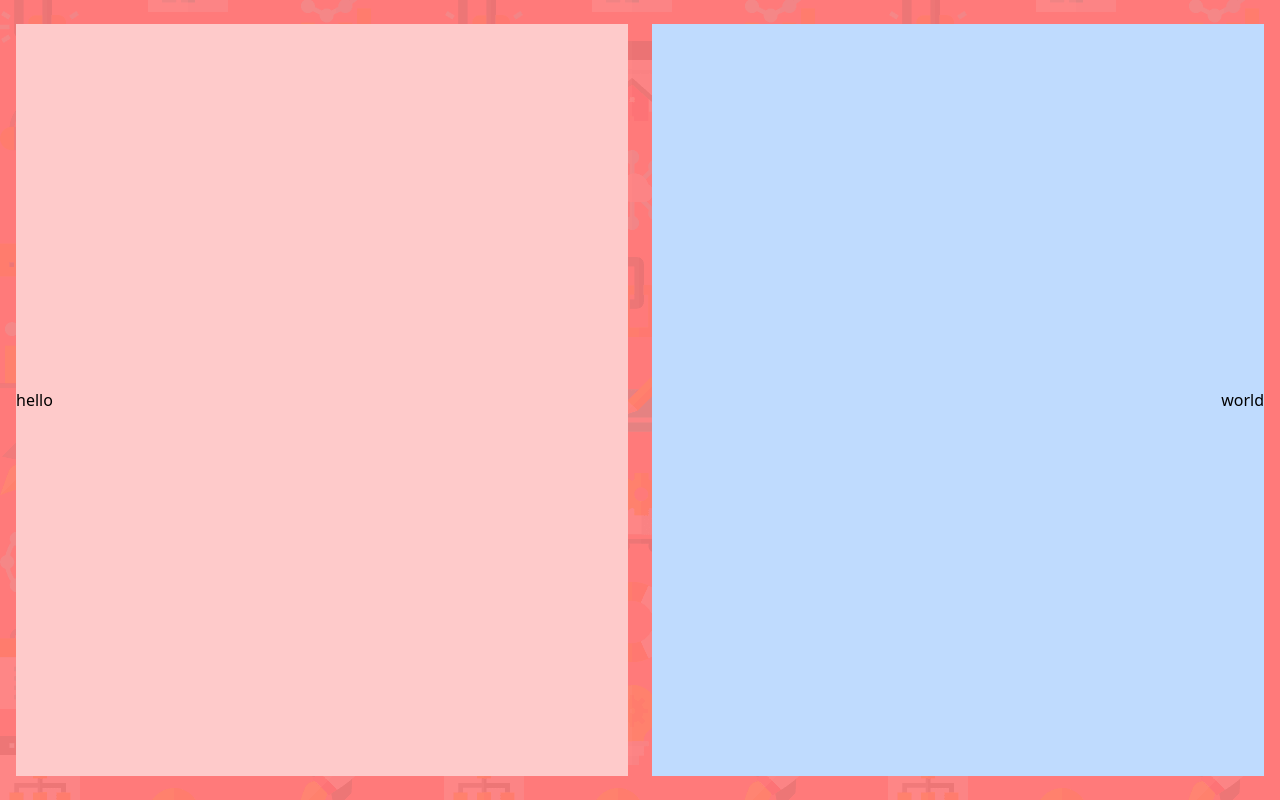
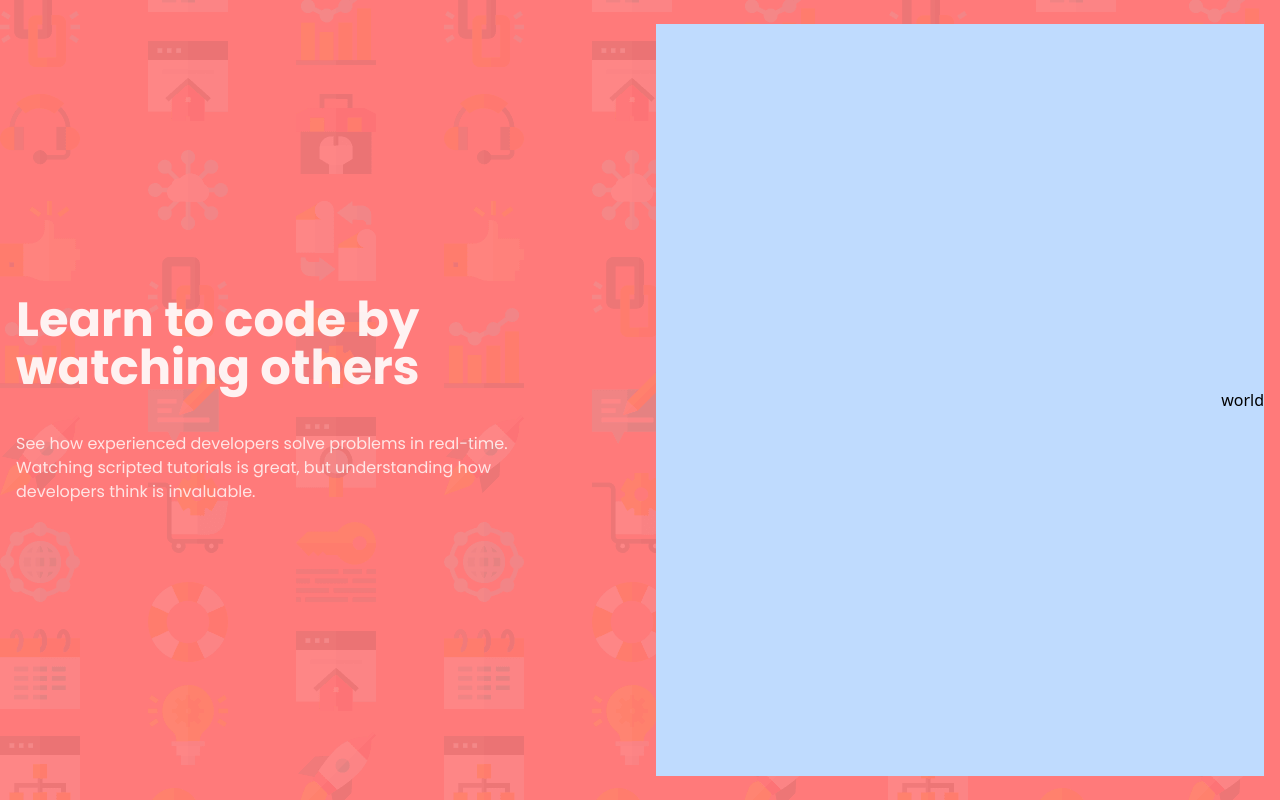
Before and after one commit to UnicornDad8/intro-component-with-sign-up-form, a plain HTML site: page index.html in a window 1280 px wide. Drawn offline with nearby package versions, Linux system fonts and the light colour scheme.

Commit message:
Added styles for left content (title and paragraph)

```diff
--- a/index.html
+++ b/index.html
@@ -21,12 +21,19 @@
     class="w-screen h-auto md:h-screen bg-[#FF7A7A] bg-[url(./images/bg-intro-mobile.png)] md:bg-[url(./images/bg-intro-desktop.png)]"
   >
     <main
-      class="h-full md:max-w-7xl max-w-full w-full mx-auto grid md:grid-rows-1 grid-rows-2 md:grid-cols-2 grid-cols-1 py-6 px-4 gap-x-6"
+      class="h-full md:max-w-7xl max-w-full w-full mx-auto grid md:grid-rows-1 grid-rows-2 md:grid-cols-2 grid-cols-1 py-6 px-4 gap-x-2 lg:gap-x-8"
     >
       <section
-        class="bg-red-200 w-full h-full row-start-1 row-end-2 col-start-1 col-end-2 flex md:justify-start justify-center items-center"
+        class="w-full h-full row-start-1 row-end-2 col-start-1 col-end-2 flex flex-col justify-center md:items-start items-center gap-10"
       >
-        hello
+        <h1 class="text-3xl md:text-5xl poppins-bold text-white opacity-90">
+          Learn to code by watching others
+        </h1>
+        <p class="text-base poppins-regular md:w-[90%] text-white opacity-80">
+          See how experienced developers solve problems in real-time. Watching
+          scripted tutorials is great, but understanding how developers think is
+          invaluable.
+        </p>
       </section>
       <section
         class="bg-blue-200 w-full h-full md:row-start-1 row-start-2 md:row-end-2 row-end-3 md:col-start-2 md:col-end-3 col-start-1 col-end-2 flex md:justify-end justify-center items-center"
```
